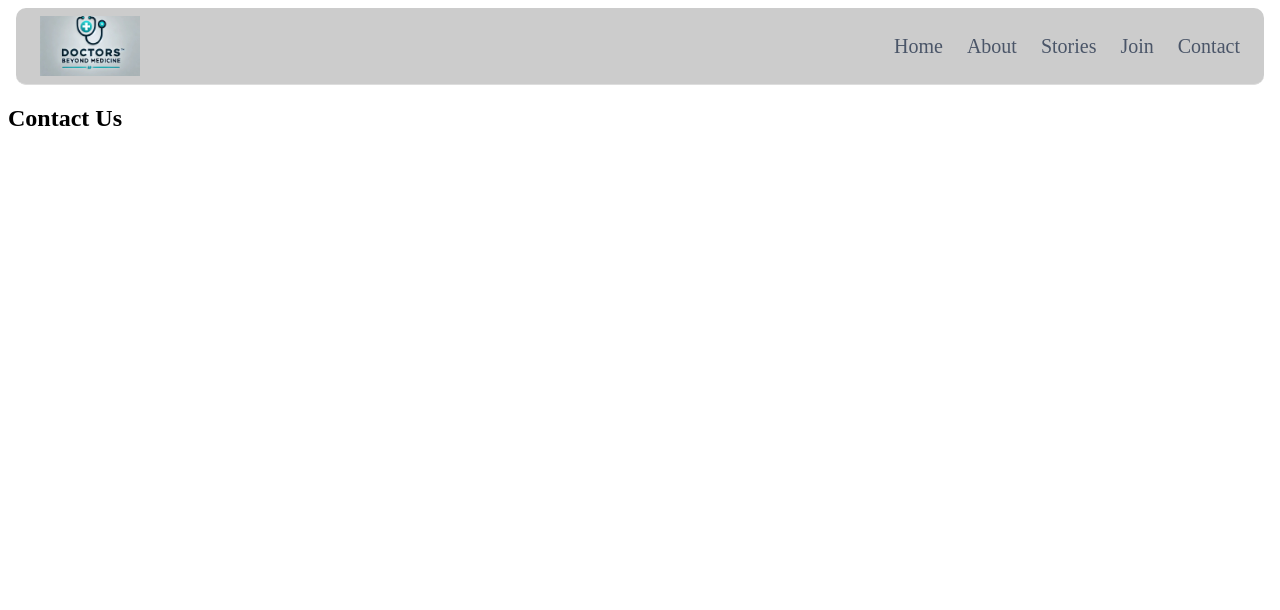
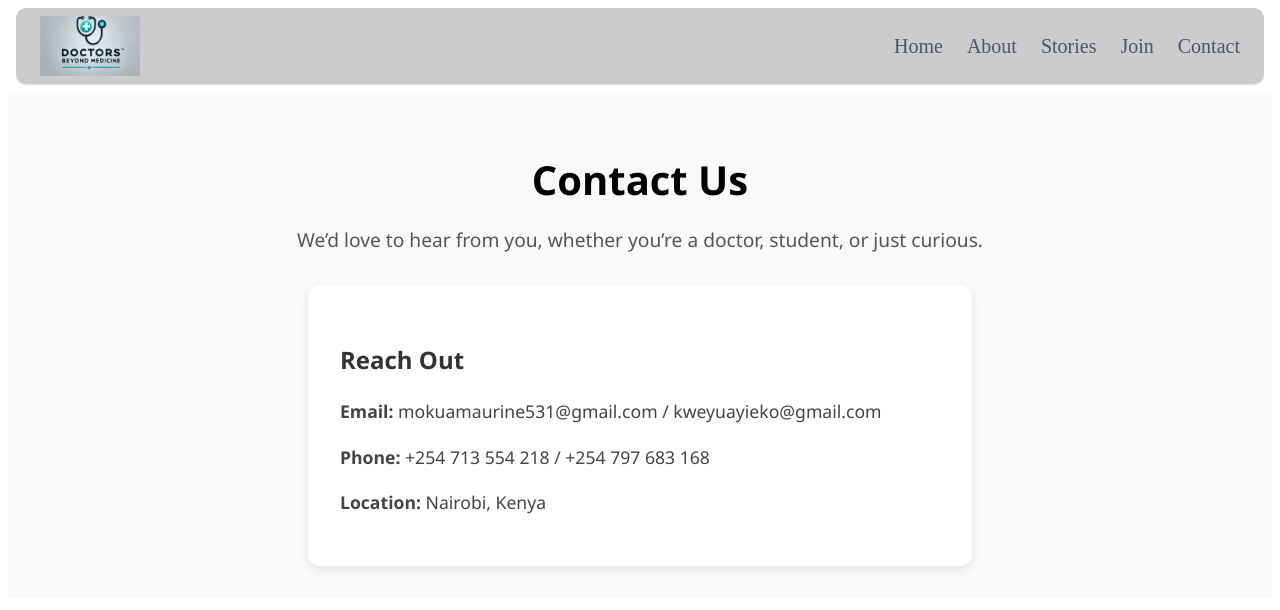
Before and after one commit to KweyuJ/doctors-beyond-medicine-frontend, a React (Vite) app: page /contact in a window 1280 px wide. Shown: the top 610 px of the page. Built offline with nearby package versions, Linux system fonts and the light colour scheme.

Commit message:
added contacts page

```diff
--- /dev/null
+++ b/src/pages/Contact.css
@@ -0,0 +1,42 @@
+.contact-page {
+    padding: 2rem;
+    font-family: 'Segoe UI', sans-serif;
+    background-color: #f9f9f9;
+  }
+
+  .contact-hero {
+    text-align: center;
+    margin-bottom: 2rem;
+  }
+
+  .contact-hero h1 {
+    font-size: 2.5rem;
+    margin-bottom: 0.5rem;
+  }
+
+  .contact-hero p {
+    font-size: 1.2rem;
+    color: #555;
+  }
+
+  .contact-info-only {
+    background: #fff;
+    padding: 2rem;
+    border-radius: 12px;
+    box-shadow: 0 4px 10px rgba(0, 0, 0, 0.08);
+    max-width: 600px;
+    margin: 0 auto;
+    text-align: left;
+    line-height: 1.6;
+  }
+
+  .contact-info-only h3 {
+    font-size: 1.5rem;
+    margin-bottom: 1rem;
+    color: #333;
+  }
+
+  .contact-info-only p {
+    font-size: 1.1rem;
+    color: #444;
+  }
--- a/src/pages/Contact.jsx
+++ b/src/pages/Contact.jsx
@@ -1,3 +1,23 @@
-export default function Contact() {
-    return <h2>Contact Us</h2>;
-  }
+// src/pages/Contact.jsx
+import React from 'react';
+import './Contact.css';
+
+const Contact = () => {
+  return (
+    <div className="contact-page">
+      <div className="contact-hero">
+        <h1>Contact Us</h1>
+        <p>We’d love to hear from you, whether you’re a doctor, student, or just curious.</p>
+      </div>
+
+      <div className="contact-info-only">
+        <h3>Reach Out</h3>
+        <p><strong>Email:</strong> mokuamaurine531@gmail.com / kweyuayieko@gmail.com</p>
+        <p><strong>Phone:</strong> +254 713 554 218 / +254 797 683 168</p>
+        <p><strong>Location:</strong> Nairobi, Kenya</p>
+      </div>
+    </div>
+  );
+};
+
+export default Contact;
```
